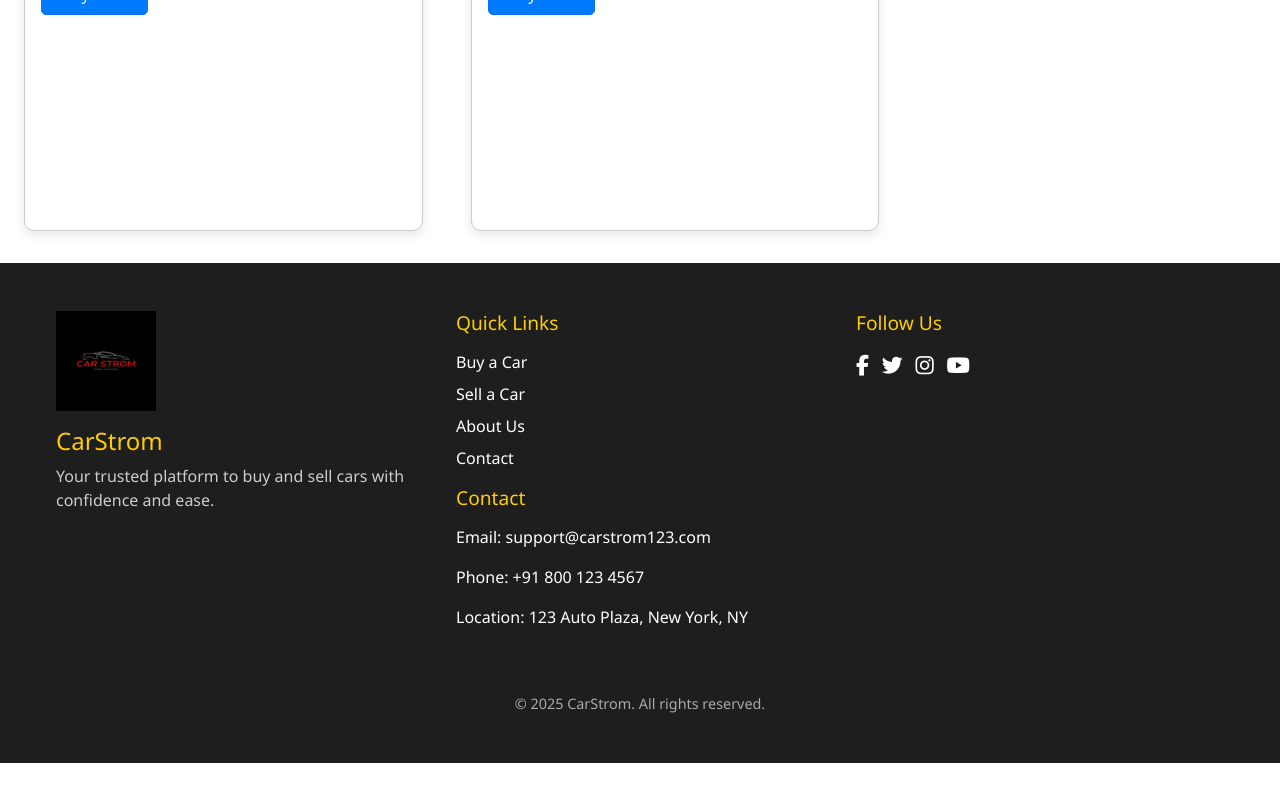
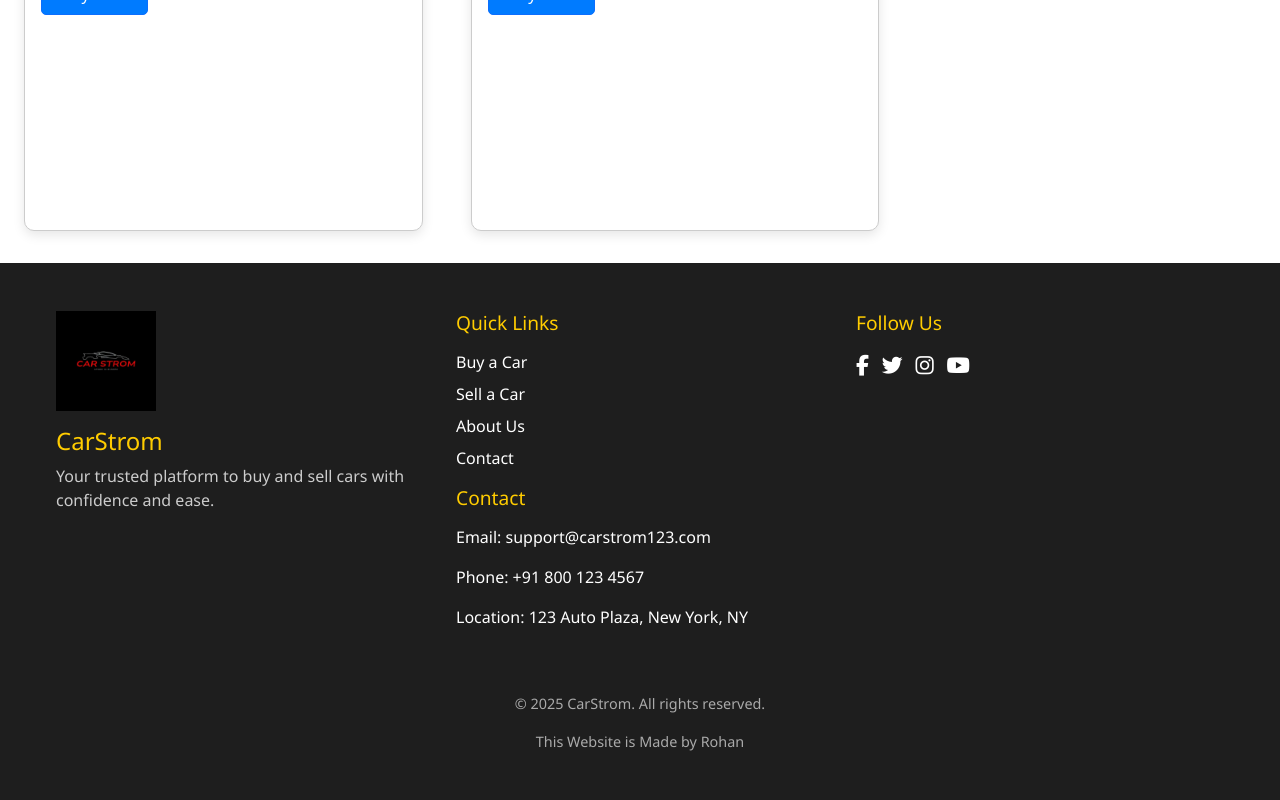
Before and after one commit to rohan850683/carstrom, a React (Vite) app: page / in a window 1280 px wide. Shown: the part 10809-11609 px from the top of the page. Before the commit the page ends 11572 px from the top, so only its background shows below. Built offline with nearby package versions, Linux system fonts and the light colour scheme.

Commit message:
Update Footer.jsx

```diff
--- a/src/Footer.jsx
+++ b/src/Footer.jsx
@@ -99,6 +99,7 @@ export default function Footer() {
 
       <div className="footer-bottom">
         <p>&copy; 2025 CarStrom. All rights reserved.</p>
+                  <p>This Website is Made by Rohan</p>
       </div>
     </footer>
   );
```
